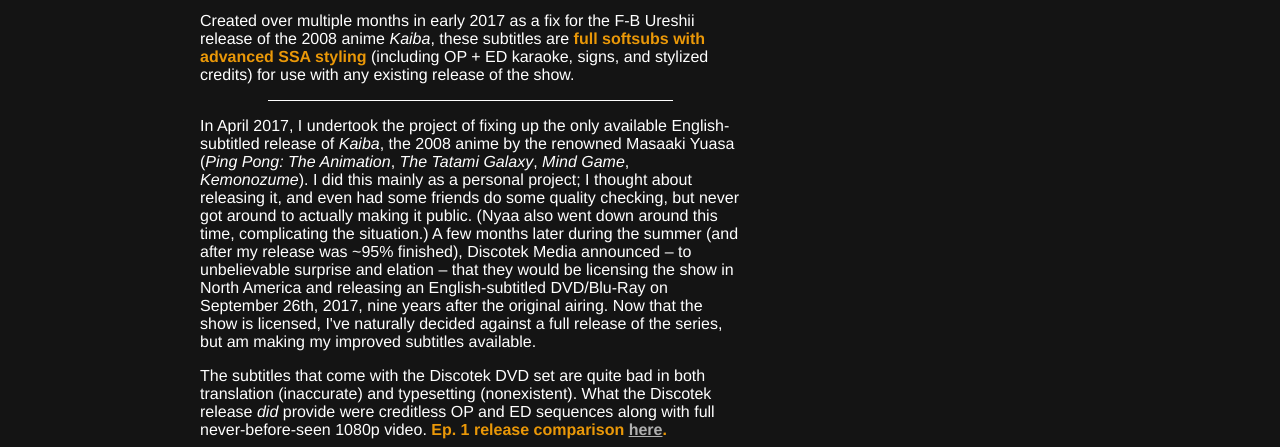
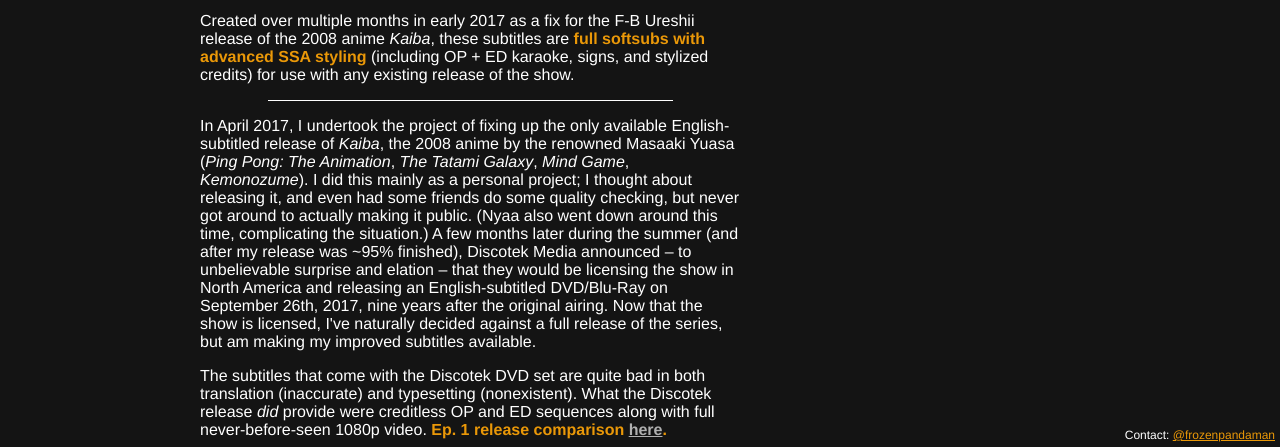
Before and after one commit to frozenpandaman/kaiba, a plain HTML site: page index.html in a window 1280 px wide. Shown: the part 353-800 px from the top of the page. Drawn offline with Linux system fonts and the light colour scheme.

Commit message:
add contact link

```diff
--- a/index.html
+++ b/index.html
@@ -115,6 +115,13 @@
 		line-height: 1.2em;
 		padding-left: 1.2em;
 	}
+
+	#contact {
+		position: fixed;
+		bottom: 5;
+		right: 5;
+		font-size: 9pt;
+	}
 </style>
 </head>
 <body>
@@ -209,6 +216,8 @@
 
 <div style="text-align: center; font-size: 1.5em;">Download: <a href="dl/[eli]_Kaiba_en_subtitles.zip" style="color: #fdd101;">Subtitles (Eps. 1&ndash;12)</a> | <a href="dl/[eli]_Kaiba_-_01_[720p]_commentary_(ja).m4a.zip" style="color: #fdd101;">Audio (Ep. 1)</a></div>
 
+<div id="contact">Contact: <a href="https://twitter.com/frozenpandaman" style="color: #ea9808;">@frozenpandaman</a></div>
+
 </div>
 
 </body>
```
